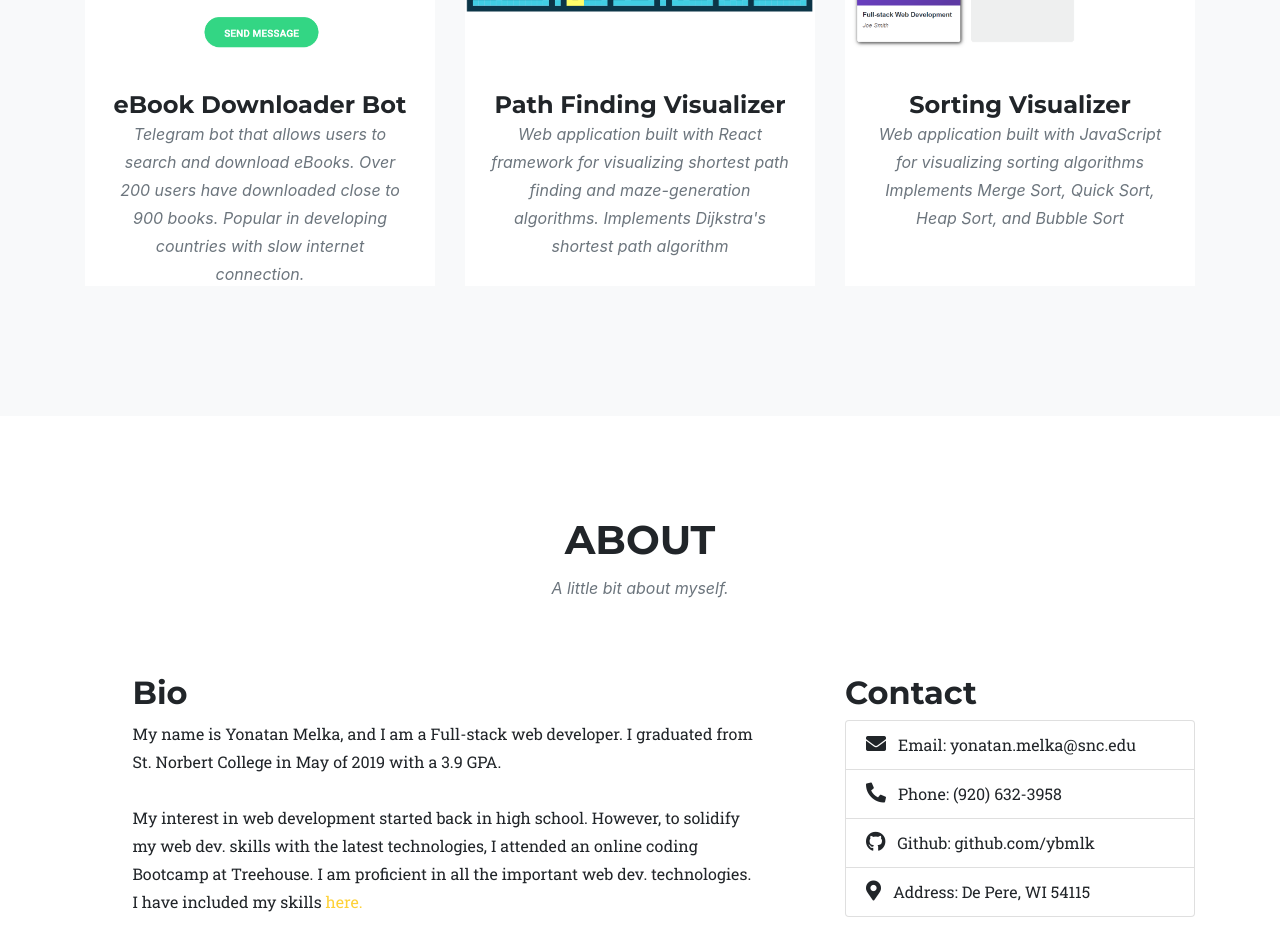
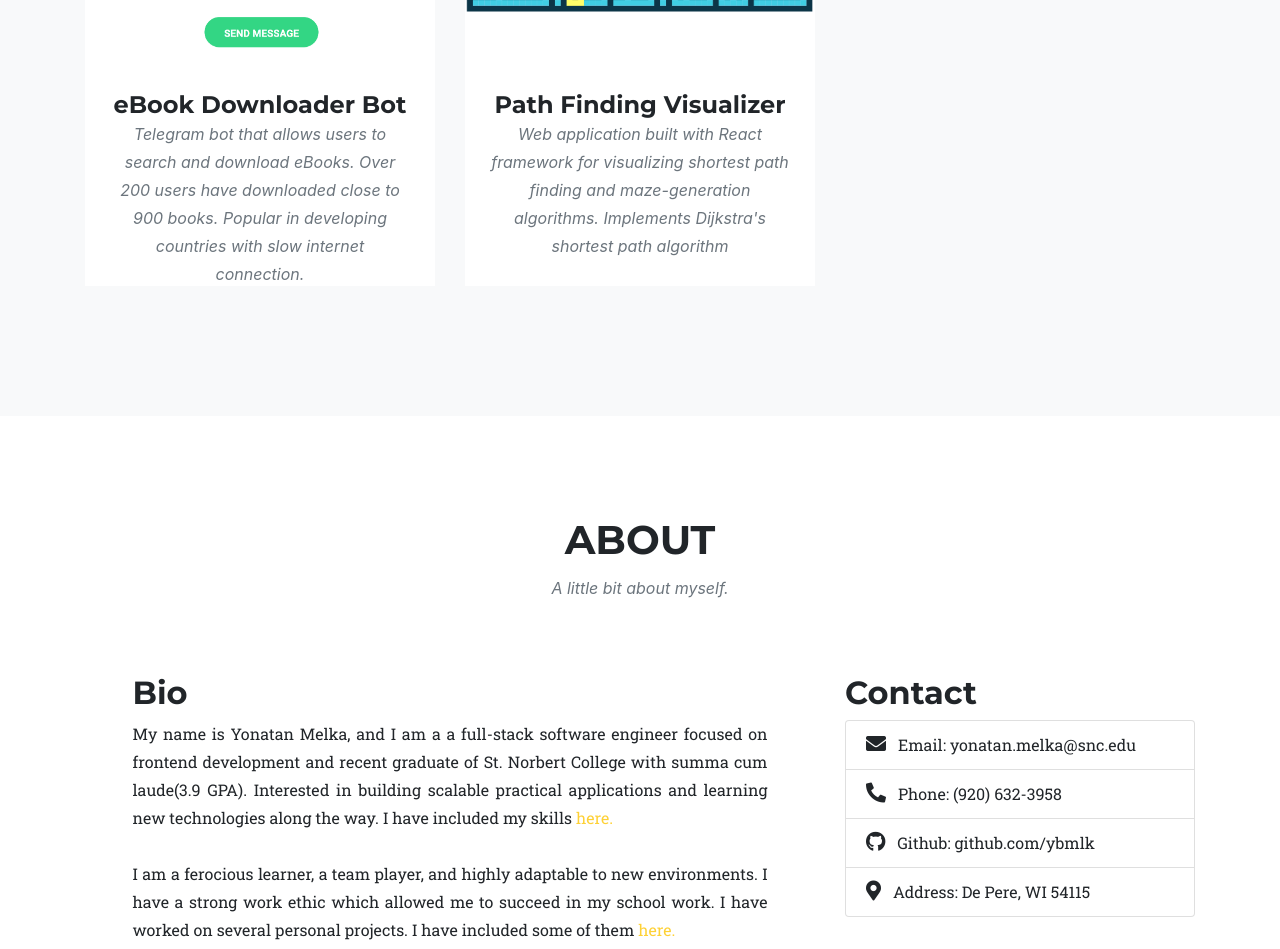
Before and after one commit to ybmlk/my-portfolio, a React (Create React App) app: page / in a window 1280 px wide. Shown: the part 1840-2789 px from the top of the page. Built offline with nearby package versions, Linux system fonts and the light colour scheme; a web font is replaced by a local one.

Commit message:
add updated resume

```diff
--- a/src/components/About.js
+++ b/src/components/About.js
@@ -27,18 +27,16 @@ const About = () => {
               <h2>Bio</h2>
             </div>
             <div className='timeline-body'>
-              <p>
-                My name is Yonatan Melka, and I am a Full-stack web developer. I graduated from St.
-                Norbert College in May of 2019 with a 3.9 GPA. <br />
-                <br />
-                My interest in web development started back in high school. However, to solidify my
-                web dev. skills with the latest technologies, I attended an online coding Bootcamp
-                at Treehouse. I am proficient in all the important web dev. technologies. <br /> I
-                have included my skills <a href='#skills'> here. </a> <br />
+              <p style={{ textAlign: 'justify' }}>
+                My name is Yonatan Melka, and I am a a full-stack software engineer focused on
+                frontend development and recent graduate of St. Norbert College with summa cum
+                laude(3.9 GPA). Interested in building scalable practical applications and learning
+                new technologies along the way. I have included my skills{' '}
+                <a href='#skills'> here. </a> <br />
                 <br /> I am a ferocious learner, a team player, and highly adaptable to new
-                environments. <br /> I have a strong work ethic which allowed me to succeed in my
-                school work and graduate with Summa Cum Laude. <br /> I have worked on several
-                personal projects. I have included some of them <a href='#portfolio'> here. </a>
+                environments. I have a strong work ethic which allowed me to succeed in my school
+                work. I have worked on several personal projects. I have included some of them{' '}
+                <a href='#portfolio'> here. </a>
               </p>
             </div>
           </div>
--- a/src/components/Navigation.js
+++ b/src/components/Navigation.js
@@ -65,7 +65,7 @@ class Navigation extends Component {
               <li className='nav-item'>
                 <a
                   className='nav-link js-scroll-trigger'
-                  href='https://drive.google.com/uc?export=download&id=1AemZk0nKxAsyOdEc-qfGJk9SAFO3lem6'
+                  href='https://drive.google.com/uc?export=download&id=1qTD7PMK61Jpvh1yTPft5z-qPxdPS1ctw'
                   download='Yonatan_Melka_Resume.pdf'
                 >
                   Resume <i className='fa fa-download'></i>
--- a/src/components/Portfolio.js
+++ b/src/components/Portfolio.js
@@ -2,7 +2,7 @@ import React from 'react';
 
 import telegramBot from '../assets/img/telegram.PNG';
 import pathFinder from '../assets/img/path-finder.PNG';
-import sorting from '../assets/img/udemy-clone3.png';
+// import sorting from '../assets/img/udemy-clone3.png';
 
 const Portfolio = () => {
   const projects = [
@@ -26,15 +26,15 @@ const Portfolio = () => {
       shortest path finding and maze-generation algorithms.
       Implements Dijkstra's shortest path algorithm `,
     },
-    {
-      title: 'Sorting Visualizer',
-      image: sorting,
-      live: 'https://wheel-of-forture.netlify.com/',
-      github: 'https://github.com/ybmlk/udemy-clone-project-10',
-      description: `
-      Web application built with JavaScript for visualizing sorting algorithms
-      Implements Merge Sort, Quick Sort, Heap Sort, and Bubble Sort`,
-    },
+    // {
+    //   title: 'Sorting Visualizer',
+    //   image: sorting,
+    //   live: 'https://wheel-of-forture.netlify.com/',
+    //   github: 'https://github.com/ybmlk/udemy-clone-project-10',
+    //   description: `
+    //   Web application built with JavaScript for visualizing sorting algorithms
+    //   Implements Merge Sort, Quick Sort, Heap Sort, and Bubble Sort`,
+    // },
   ];
   return (
     <section className='bg-light page-section' id='portfolio'>
```
Also changed, not shown: 1 other file (tests, documents, lock files or other folders).
